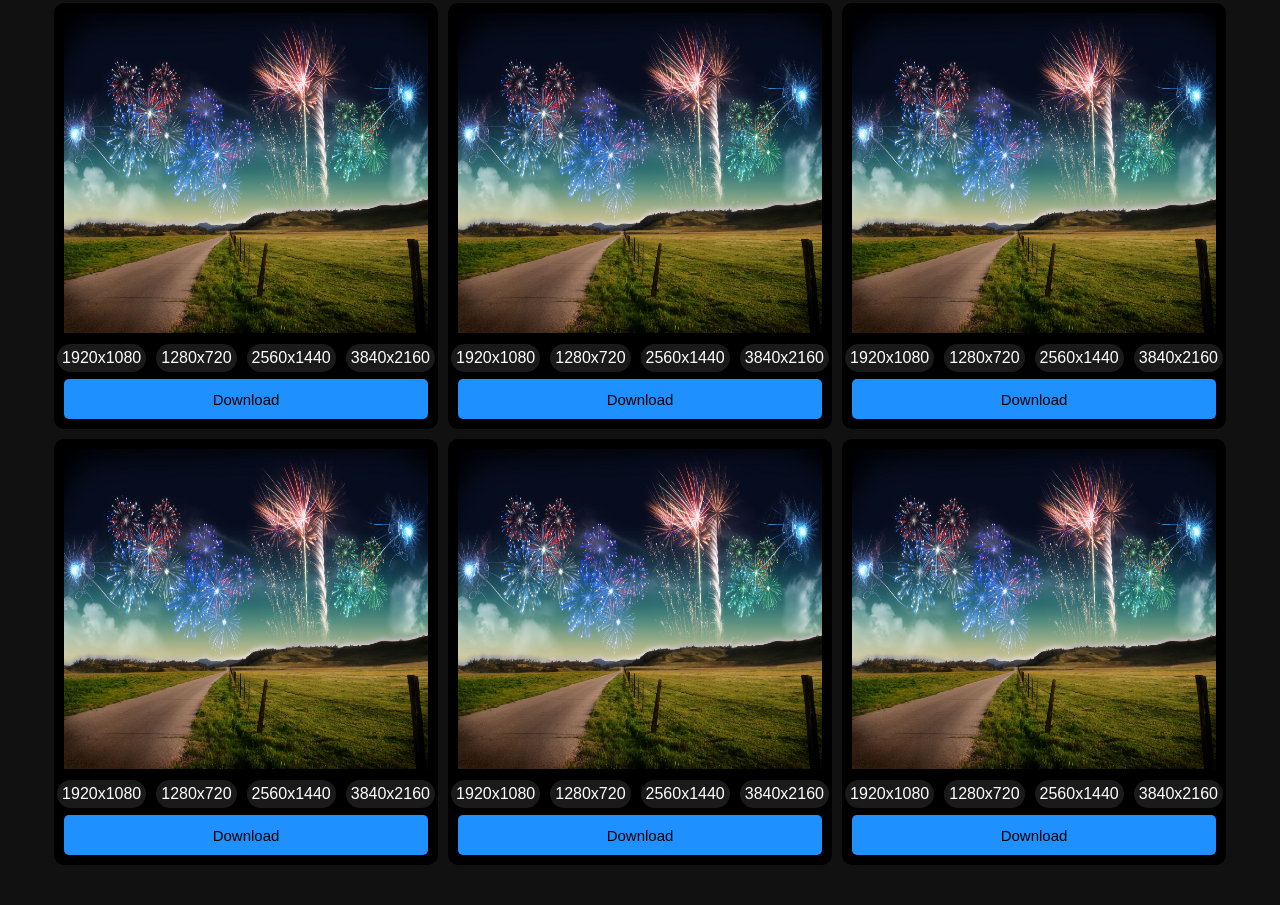
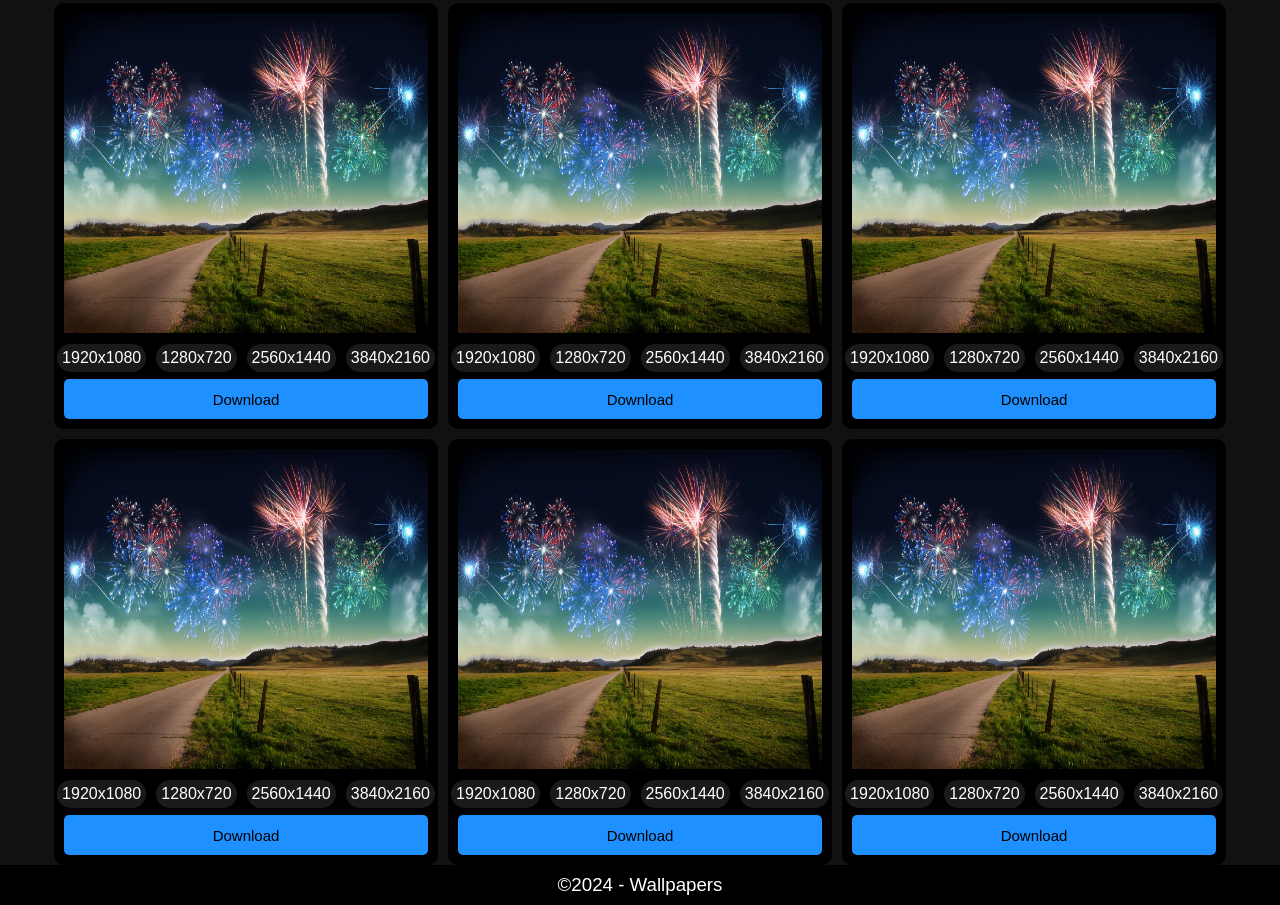
Before and after one commit to LucasGoulart24/Site_Wallpapers, a plain HTML site: page index.html in a window 1280 px wide. Shown: the part 2162-3067 px from the top of the page. Before the commit the page ends 3027 px from the top, so only its background shows below. Drawn offline with Linux system fonts and the light colour scheme.

Commit message:
wallpaper

```diff
--- a/index.html
+++ b/index.html
@@ -181,5 +181,8 @@
             <button>Download</button>
         </div>
     </div>
+    <div class="copyright">
+        <h3>&copy;2024 - Wallpapers</h3>
+    </div>
 </body>
 </html>
--- a/style.css
+++ b/style.css
@@ -160,3 +160,18 @@ body{
     border-radius: 50px;
     background-color: #1a1a1a;
 }
+
+/*-----Copyright-----*/
+.copyright{
+    width: 100%;
+    height: 5vh;
+    display: flex;
+    align-items: center;
+    justify-content: center;
+    background-color: #000000;
+    color: #ffffff;
+}
+
+.copyright h3{
+    font-weight: 400;
+}
```
